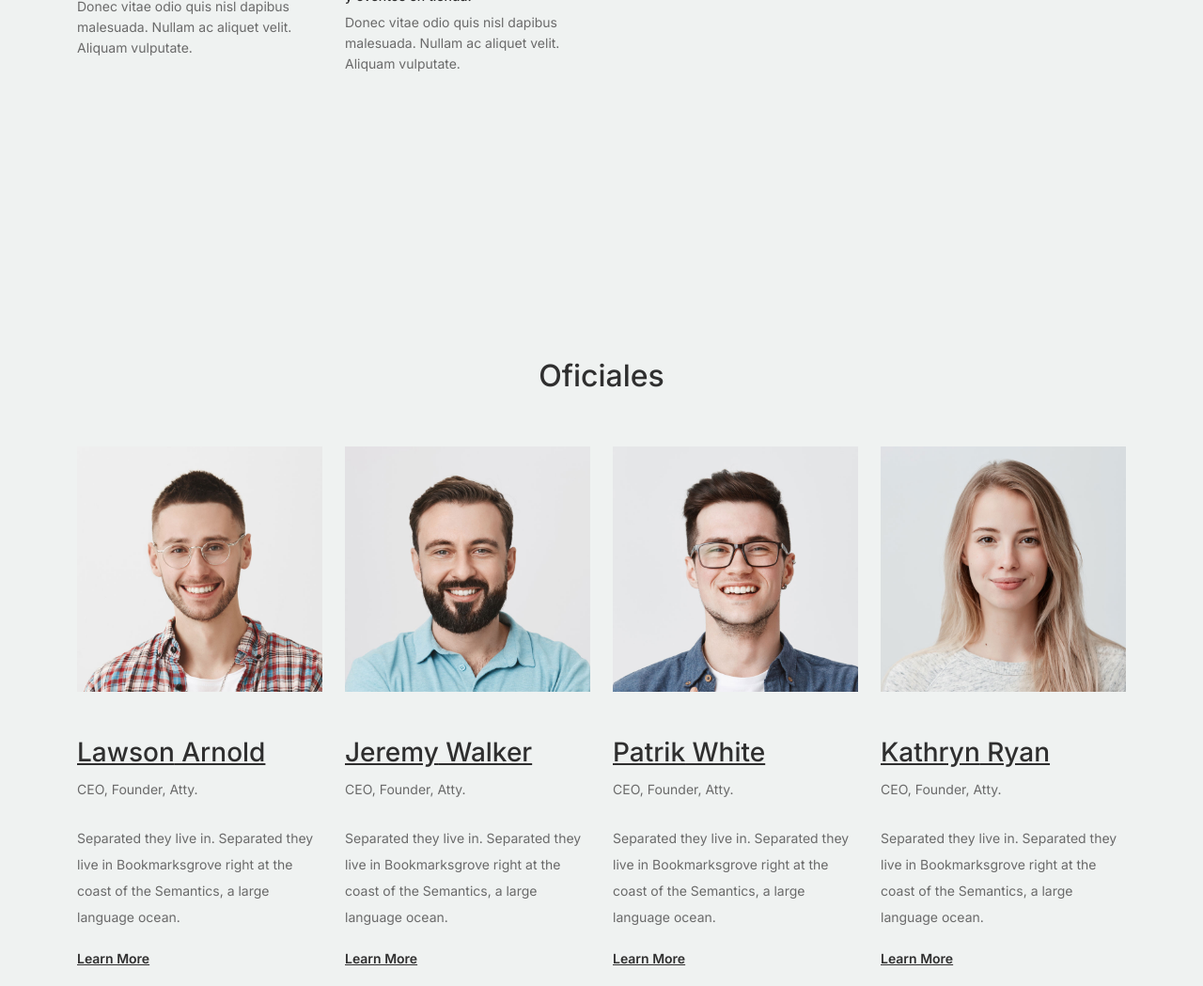
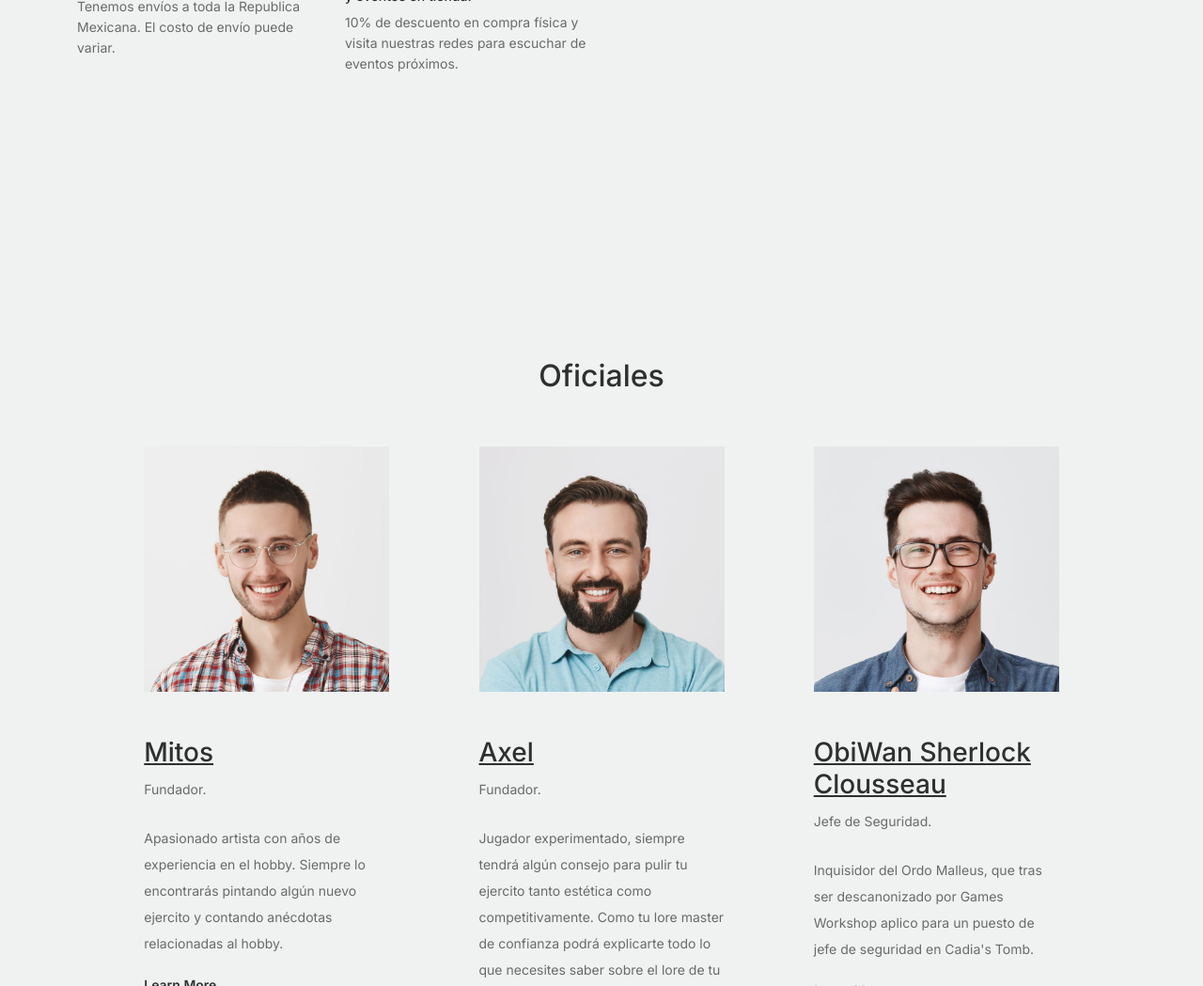
Before and after one commit to Niels-Bored/Cadias-Tomb-Shop, a Django app: page /about/ in a window 1280 px wide. Shown: the part 1161-2210 px from the top of the page at 94% size. Run offline with Django 4.2, Linux system fonts and the light colour scheme; parts of the project's set-up code (start-up, migrations or seed data) failed here and were passed over; some libraries are stand-ins or nearby versions.

Commit message:
fix(shop/about): change text and styles

```diff
--- a/shop/templates/shop/about.html
+++ b/shop/templates/shop/about.html
@@ -49,7 +49,7 @@
 									<img src="{% static 'shop/images/truck.svg' %}" alt="Image" class="imf-fluid">
 								</div>
 								<h3>Envíos a todo El Imperio</h3>
-								<p>Donec vitae odio quis nisl dapibus malesuada. Nullam ac aliquet velit. Aliquam vulputate.</p>
+								<p>Tenemos envíos a toda la Republica Mexicana. El costo de envío puede variar.</p>
 							</div>
 						</div>
 
@@ -59,7 +59,7 @@
 									<img src="{% static 'shop/images/bag.svg' %}" alt="Image" class="imf-fluid">
 								</div>
 								<h3>Descuentos especiales, promociones y eventos en tienda.</h3>
-								<p>Donec vitae odio quis nisl dapibus malesuada. Nullam ac aliquet velit. Aliquam vulputate.</p>
+								<p>10% de descuento en compra física y visita nuestras redes para escuchar de eventos próximos.</p>
 							</div>
 						</div>
 
@@ -107,15 +107,14 @@
 				</div>
 			</div>
 
-			<div class="row">
+			<div class="row" style="display: flex; flex-direction: row; justify-content: space-evenly;">
 
 				<!-- Start Column 1 -->
 				<div class="col-12 col-md-6 col-lg-3 mb-5 mb-md-0">
 					<img src="images/person_1.jpg" class="img-fluid mb-5">
-					<h3 clas><a href="#"><span class="">Lawson</span> Arnold</a></h3>
-		<span class="d-block position mb-4">CEO, Founder, Atty.</span>
-		<p>Separated they live in.
-		Separated they live in Bookmarksgrove right at the coast of the Semantics, a large language ocean.</p>
+					<h3 clas><a href="#"><span class="">Mitos</span></a></h3>
+		<span class="d-block position mb-4">Fundador.</span>
+		<p>Apasionado artista con años de experiencia en el hobby. Siempre lo encontrarás pintando algún nuevo ejercito y contando anécdotas relacionadas al hobby. </p>
 		<p class="mb-0"><a href="#" class="more dark">Learn More <span class="icon-arrow_forward"></span></a></p>
 				</div>
 				<!-- End Column 1 -->
@@ -124,10 +123,9 @@
 				<div class="col-12 col-md-6 col-lg-3 mb-5 mb-md-0">
 					<img src="images/person_2.jpg" class="img-fluid mb-5">
 
-					<h3 clas><a href="#"><span class="">Jeremy</span> Walker</a></h3>
-		<span class="d-block position mb-4">CEO, Founder, Atty.</span>
-		<p>Separated they live in.
-		Separated they live in Bookmarksgrove right at the coast of the Semantics, a large language ocean.</p>
+					<h3 clas><a href="#"><span class="">Axel</span> </a></h3>
+		<span class="d-block position mb-4">Fundador.</span>
+		<p>Jugador experimentado, siempre tendrá algún consejo para pulir tu ejercito tanto estética como competitivamente. Como tu lore master de confianza podrá explicarte todo lo que necesites saber sobre el lore de tu wargame favorito.</p>
 		<p class="mb-0"><a href="#" class="more dark">Learn More <span class="icon-arrow_forward"></span></a></p>
 
 				</div>
@@ -136,16 +134,15 @@
 				<!-- Start Column 3 -->
 				<div class="col-12 col-md-6 col-lg-3 mb-5 mb-md-0">
 					<img src="images/person_3.jpg" class="img-fluid mb-5">
-					<h3 clas><a href="#"><span class="">Patrik</span> White</a></h3>
-		<span class="d-block position mb-4">CEO, Founder, Atty.</span>
-		<p>Separated they live in.
-		Separated they live in Bookmarksgrove right at the coast of the Semantics, a large language ocean.</p>
+					<h3 clas><a href="#"><span class="">ObiWan Sherlock Clousseau</span></a></h3>
+		<span class="d-block position mb-4">Jefe de Seguridad.</span>
+		<p>Inquisidor del Ordo Malleus, que tras ser descanonizado por Games Workshop aplico para un puesto de jefe de seguridad en Cadia's Tomb.</p>
 		<p class="mb-0"><a href="#" class="more dark">Learn More <span class="icon-arrow_forward"></span></a></p>
 				</div>
 				<!-- End Column 3 -->
 
 				<!-- Start Column 4 -->
-				<div class="col-12 col-md-6 col-lg-3 mb-5 mb-md-0">
+				<!-- <div class="col-12 col-md-6 col-lg-3 mb-5 mb-md-0">
 					<img src="images/person_4.jpg" class="img-fluid mb-5">
 
 					<h3 clas><a href="#"><span class="">Kathryn</span> Ryan</a></h3>
@@ -155,7 +152,7 @@
 		<p class="mb-0"><a href="#" class="more dark">Learn More <span class="icon-arrow_forward"></span></a></p>
 
 
-				</div>
+				</div> -->
 				<!-- End Column 4 -->
 
 
```
